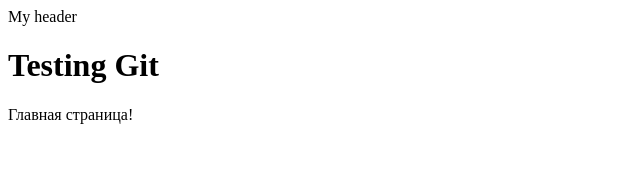
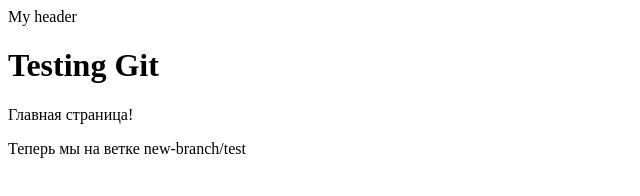
Before and after one commit to Holyhelper1/Test-1, a plain HTML site: page index.html in a window 1280 px wide. Shown: the whole page, without its empty margins (0-640 px from the left). Drawn offline with Linux system fonts and the light colour scheme.

Commit message:
добавили параграф в new-branch/test

```diff
--- a/index.html
+++ b/index.html
@@ -10,6 +10,7 @@
     <h1>Testing Git</h1>
    <main>
     <span>Главная страница!</span>
+    <p>Теперь мы на ветке new-branch/test</p>
    </main>
     <script src="index.js"></script>
 </body>
```
